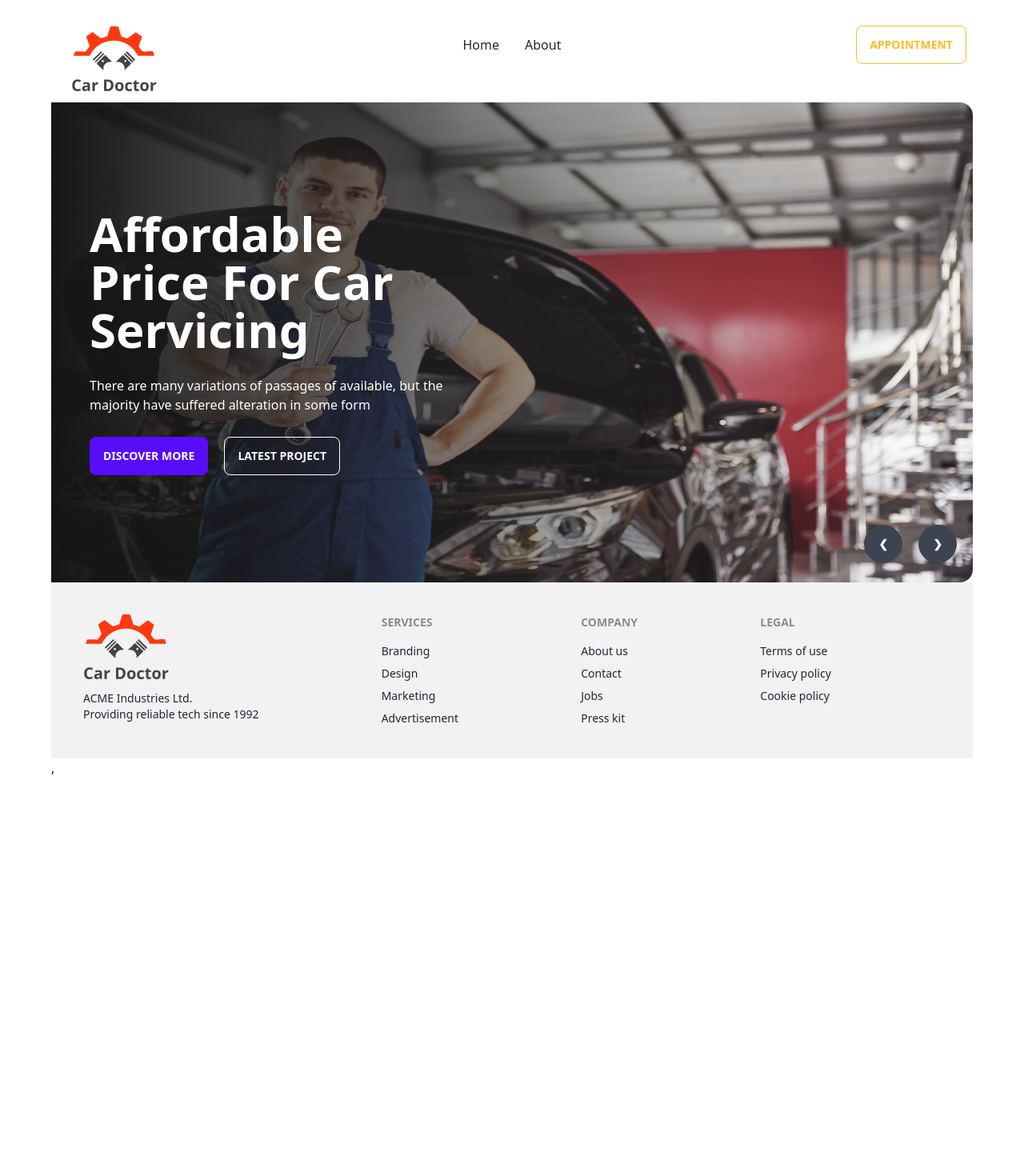
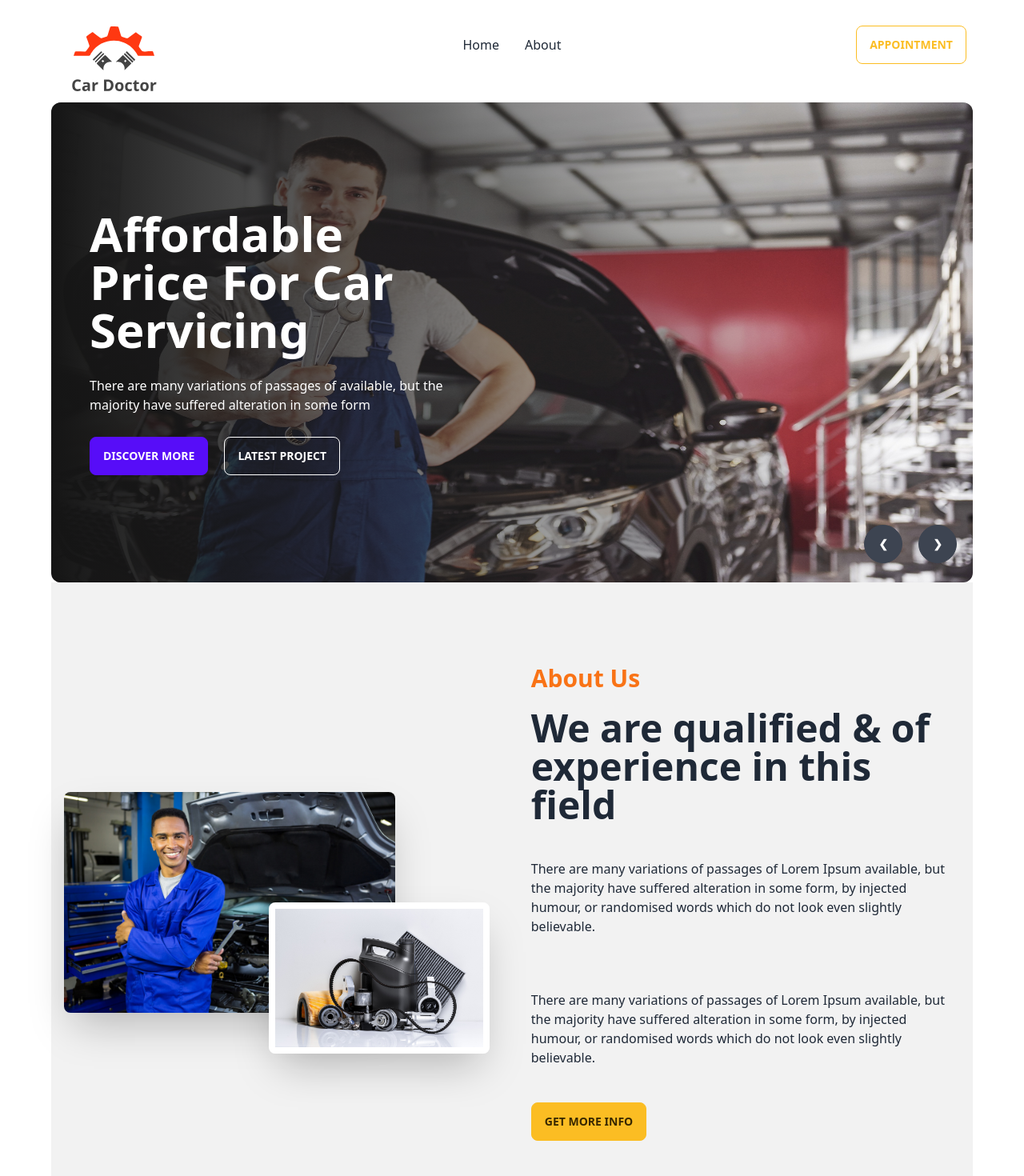
Before and after one commit to SadmanJawad/car-doctor-client, a React (Vite) app: page / in a window 1280 px wide. Shown: the top 1470 px of the page at 80% size. Before the commit the page ends 972 px from the top, so only its background shows below. Built offline with nearby package versions, Linux system fonts and the light colour scheme.

Commit message:
create about section with image relative position

```diff
--- /dev/null
+++ b/src/pages/Home/About/About.jsx
@@ -0,0 +1,24 @@
+import person from '../../../assets/images/about_us/person.jpg';
+import parts from '../../../assets/images/about_us/parts.jpg';
+
+const About = () => {
+    return (
+        <div className="hero min-h-screen bg-base-200">
+            <div className="hero-content flex-col lg:flex-row">
+                <div className='lg:w-1/2 relative'>
+                    <img src={person} className="w-3/4 rounded-lg shadow-2xl" />
+                    <img src={parts} className="w-1/2 absolute right-5 top-1/2 rounded-lg border-8 border-white shadow-2xl" />
+                </div>
+                <div className='lg:w-1/2 space-y-5 p-4'>
+                    <h3 className='text-3xl text-orange-500 font-bold'>About Us</h3>
+                    <h1 className="text-5xl font-bold">We are qualified & of experience in this field</h1>
+                    <p className="py-6">There are many variations of passages of Lorem Ipsum available, but the majority have suffered alteration in some form, by injected humour, or randomised words which do not look even slightly believable. </p>
+                    <p className="py-6">There are many variations of passages of Lorem Ipsum available, but the majority have suffered alteration in some form, by injected humour, or randomised words which do not look even slightly believable. </p>
+                    <button className="btn btn-warning">Get More Info</button>
+                </div>
+            </div>
+        </div>
+    );
+};
+
+export default About;
--- a/src/pages/Home/Banner/Banner.jsx
+++ b/src/pages/Home/Banner/Banner.jsx
@@ -3,39 +3,59 @@
 import img3 from "../../../assets/images/banner/3.jpg";
 import img4 from "../../../assets/images/banner/4.jpg";
 
-
 const Banner = () => {
-
-
   return (
     <div className="carousel w-full h-[600px]">
       <div id="slide1" className="carousel-item relative w-full">
-        <img src={img1} className="w-full rounded-2xl" />
+        <img src={img1} className="w-full  rounded-xl" />
 
-    <div className="absolute flex items-center h-full left-0 top-0 bg-gradient-to-r from-[#151515] to-[rgba(21, 21, 21, 0)] " >
+        <div className="absolute flex items-center  rounded-xl h-full left-0 top-0 bg-gradient-to-r from-[#151515] to-[rgba(21, 21, 21, 0)] ">
           <div className="space-y-7 pl-12 w-1/2">
-        <h2 className="text-6xl text-white font-bold ">Affordable Price For Car Servicing</h2>
-        <p className="text-white">There are many variations of passages of  available, but the majority have suffered alteration in some form</p>
+            <h2 className="text-6xl text-white font-bold ">
+              Affordable Price For Car Servicing
+            </h2>
+            <p className="text-white">
+              There are many variations of passages of available, but the
+              majority have suffered alteration in some form
+            </p>
             <div>
               <button className="btn btn-primary mr-5">Discover More</button>
-        <button className="btn btn-outline text-white">Latest Project</button>
+              <button className="btn btn-outline text-white">
+                Latest Project
+              </button>
             </div>
           </div>
         </div>
 
         <div className="absolute flex justify-end transform -translate-y-1/2 left-5 right-5 bottom-0">
-        <a href="#slide4" className="btn btn-circle  mr-5">
+          <a href="#slide4" className="btn btn-circle mr-5">
             ❮
           </a>
           <a href="#slide2" className="btn btn-circle">
             ❯
           </a>
         </div>
-
       </div>
       <div id="slide2" className="carousel-item relative w-full">
-        <img src={img2} className="w-full" />
+        <img src={img2} className="w-full  rounded-xl" />
 
+        <div className="absolute flex items-center  rounded-xl h-full left-0 top-0 bg-gradient-to-r from-[#151515] to-[rgba(21, 21, 21, 0)] ">
+          <div className="space-y-7 pl-12 w-1/2">
+            <h2 className="text-6xl text-white font-bold ">
+              Affordable Price For Car Servicing
+            </h2>
+            <p className="text-white">
+              There are many variations of passages of available, but the
+              majority have suffered alteration in some form
+            </p>
+            <div>
+              <button className="btn btn-primary mr-5">Discover More</button>
+              <button className="btn btn-outline text-white">
+                Latest Project
+              </button>
+            </div>
+          </div>
+        </div>
         <div className="absolute flex justify-end transform -translate-y-1/2 left-5 right-5 bottom-0">
           <a href="#slide1" className="btn btn-circle  mr-5">
             ❮
@@ -44,11 +64,27 @@
             ❯
           </a>
         </div>
-
       </div>
       <div id="slide3" className="carousel-item relative w-full">
-        <img src={img3} className="w-full" />
+        <img src={img3} className="w-full  rounded-xl" />
 
+        <div className="absolute flex items-center  rounded-xl h-full left-0 top-0 bg-gradient-to-r from-[#151515] to-[rgba(21, 21, 21, 0)] ">
+          <div className="space-y-7 pl-12 w-1/2">
+            <h2 className="text-6xl text-white font-bold ">
+              Affordable Price For Car Servicing
+            </h2>
+            <p className="text-white">
+              There are many variations of passages of available, but the
+              majority have suffered alteration in some form
+            </p>
+            <div>
+              <button className="btn btn-primary mr-5">Discover More</button>
+              <button className="btn btn-outline text-white">
+                Latest Project
+              </button>
+            </div>
+          </div>
+        </div>
         <div className="absolute flex justify-end transform -translate-y-1/2 left-5 right-5 bottom-0">
           <a href="#slide2" className="btn btn-circle  mr-5">
             ❮
@@ -57,10 +93,27 @@
             ❯
           </a>
         </div>
-
       </div>
       <div id="slide4" className="carousel-item relative w-full">
-        <img src={img4} className="w-full" />
+        <img src={img4} className="w-full  rounded-xl" />
+
+        <div className="absolute flex items-center  rounded-xl h-full left-0 top-0 bg-gradient-to-r from-[#151515] to-[rgba(21, 21, 21, 0)] ">
+          <div className="space-y-7 pl-12 w-1/2">
+            <h2 className="text-6xl text-white font-bold ">
+              Affordable Price For Car Servicing
+            </h2>
+            <p className="text-white">
+              There are many variations of passages of available, but the
+              majority have suffered alteration in some form
+            </p>
+            <div>
+              <button className="btn btn-primary mr-5">Discover More</button>
+              <button className="btn btn-outline text-white">
+                Latest Project
+              </button>
+            </div>
+          </div>
+        </div>
 
         <div className="absolute flex justify-end transform -translate-y-1/2 left-5 right-5 bottom-0">
           <a href="#slide3" className="btn btn-circle  mr-5">
@@ -70,7 +123,6 @@
             ❯
           </a>
         </div>
-
       </div>
     </div>
   );
--- a/src/pages/Home/Home/Home.jsx
+++ b/src/pages/Home/Home/Home.jsx
@@ -1,9 +1,11 @@
+import About from "../About/About";
 import Banner from "../Banner/Banner";
 
 const Home = () => {
     return (
         <div>
             <Banner></Banner>
+            <About></About>
         </div>
     );
 };
```
Lines whose indentation alone changed are shown as unchanged.
